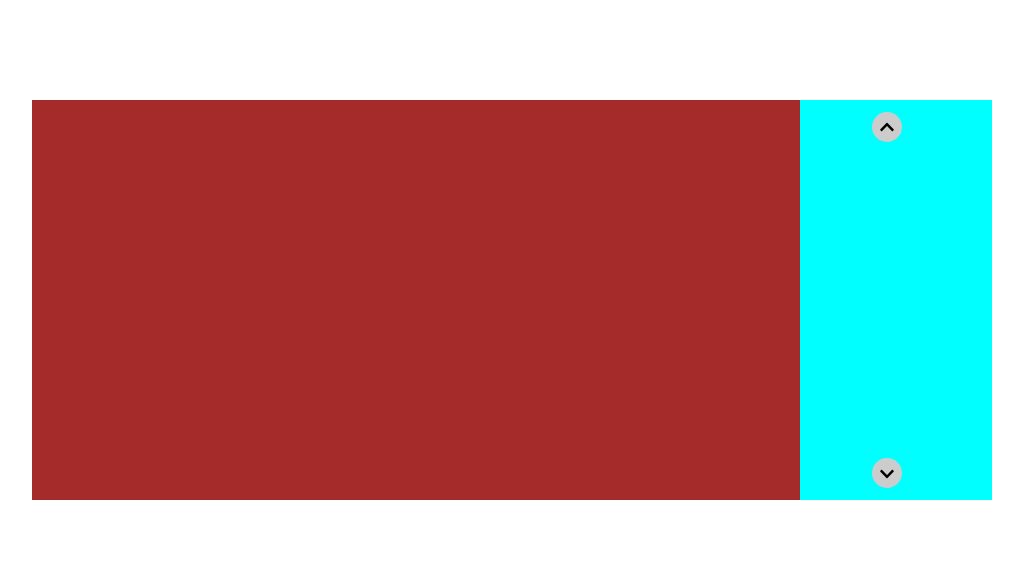
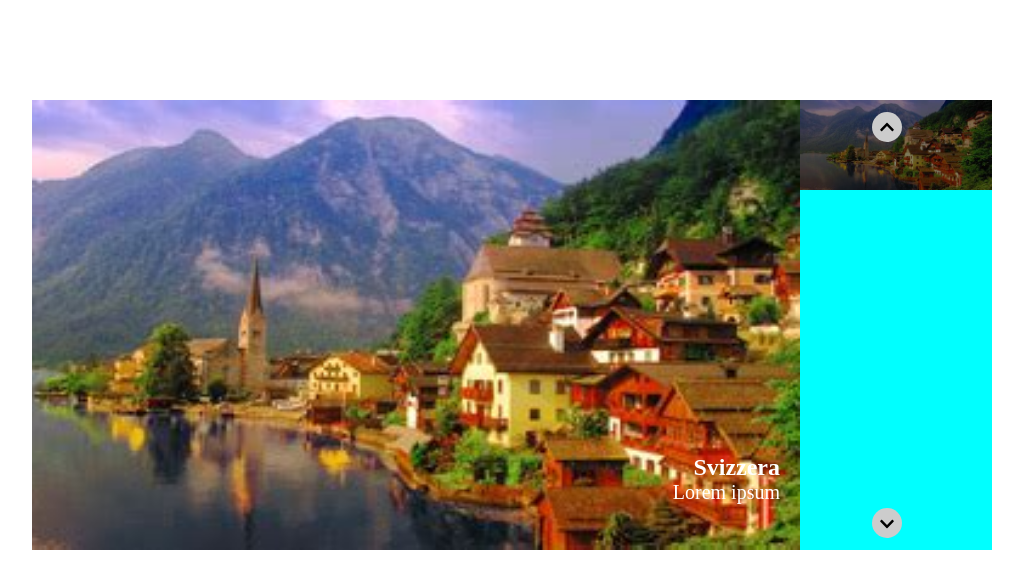
Before and after one commit to MatteoRossi01/js-array-carousel, a plain HTML site: page index.html in a window 1280 px wide. Shown: the whole page, without its empty margins (128-1151 px from the left). Drawn offline with Linux system fonts and the light colour scheme.

Commit message:
Completamento parziale dell'esercizio

```diff
--- a/index.html
+++ b/index.html
@@ -14,22 +14,19 @@
 
         <div class="container-big">
 
+
         </div>
 
         <div class="container-small">
 
 
 
-            <div class="arrow-top" href="">
-                <i class="fas fa-chevron-up"></i>
-            </div>
-
-            <div class="arrow-down" href="">
-                <i class="fas fa-chevron-down"></i>
-            </div>
-
-
-
+        </div>
+        <div class="arrow-up">
+            <i class="fas fa-chevron-up"></i>
+        </div>
+        <div class="arrow-down">
+            <i class="fas fa-chevron-down"></i>
         </div>
 
     </main>
--- a/main.js
+++ b/main.js
@@ -22,9 +22,36 @@ const text = [
     'Et temporibus voluptatum suscipit tempore aliquid deleniti aut veniam inventore eligendi ex ad ullam,',
 ]
 
+const itemsRef = document.getElementsByClassName('container-big')[0];
+const thumbsRef = document.getElementsByClassName('container-small')[0];
+
+let col = '';
+let imgPrincipale = '';
+let active = 1;
 
 for (let i = 0; i < items.length; i++) {
 
+    /* Posizionameno slide dinamico */
+    col +=
+            `<div class="col">
+                <img id="select" class="img-small" src="${items[i]}">
+            </div>`;
 
+    /* Posizionamento info e immagine dinamico */
+    imgPrincipale +=
+                    `<div class="item">
+                        <img class="img-big" src="${items[i]}" alt="">
+                        <div class="col-big">
+                            <h2 class="title-img">${title[i]}</h2>
+                            <span class="info-img">${text[i]}</span>
+                        </div>
+                    </div>`;
+}
 
-}
+//creo le slide
+thumbsRef.innerHTML = col;
+document.getElementsByClassName('col')[active].classList.add('active');
+
+//creo la sezione princiale
+itemsRef.innerHTML = imgPrincipale;
+document.getElementsByClassName('item')[active].classList.add('active');
--- a/style.css
+++ b/style.css
@@ -10,9 +10,10 @@ body {
 }
 
 main {
-    padding-top: 100px;
+    position: relative;
+    margin-top: 100px;
     width: 75%;
-    height: 500px;
+    height: 450px;
     display: flex;
     flex-direction: row;
 }
@@ -21,6 +22,16 @@ main {
     width: 80%;
     height: 100%;
     background-color: brown;
+}
+
+.item {
+    width: 100%;
+    height: 100%;
+    display: none;
+}
+
+.item.active {
+    display: block;
 }
 
 .container-small {
@@ -32,23 +43,54 @@ main {
     position: relative;
 }
 
+.col-big {
+    position: relative;
+    margin-right: 20px;
+    bottom: 100px;
+    display: flex;
+    flex-direction: column;
+    align-items: flex-end;
+}
+
+.title-img {
+    color: #fff;
+}
+
+.info-img {
+    color: #fff;
+    font-size: 20px;
+    margin-left: 150px;
+}
+
 .col {
     width: 100%;
     height: 20%;
     position: relative;
+    display: none;
+}
+
+.col.active {
+    display: block;
 }
 
 .img-big {
     width: 100%;
     height: 100%;
+    object-fit: cover;
 }
 
 .img-small {
     width: 100%;
     height: 100%;
+    filter: brightness(50%);
 }
 
-.arrow-top {
+.select-img {
+    filter: brightness(100%);
+    border: 2px solid #fff;
+}
+
+.arrow-up {
     position: absolute;
     top: 12px;
     right: 90px;
@@ -58,6 +100,7 @@ main {
     border: 0px solid;
     border-radius: 50%;
     cursor: pointer;
+    z-index: 1000;
 }
 
 .arrow-down {
@@ -70,6 +113,7 @@ main {
     border: 0px solid;
     border-radius: 50%;
     cursor: pointer;
+    z-index: 1000;
 }
 
 .fa-chevron-up {
```
